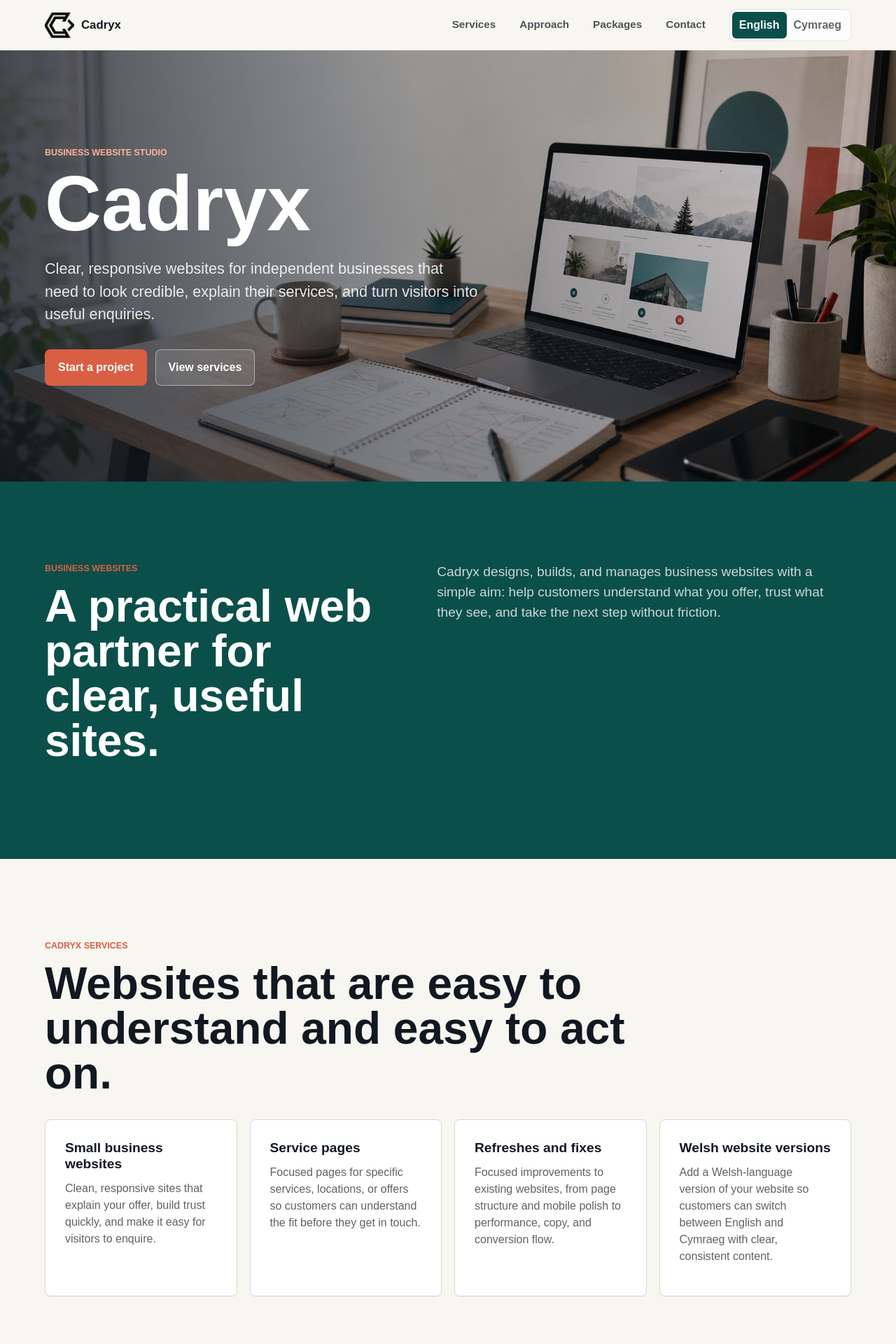
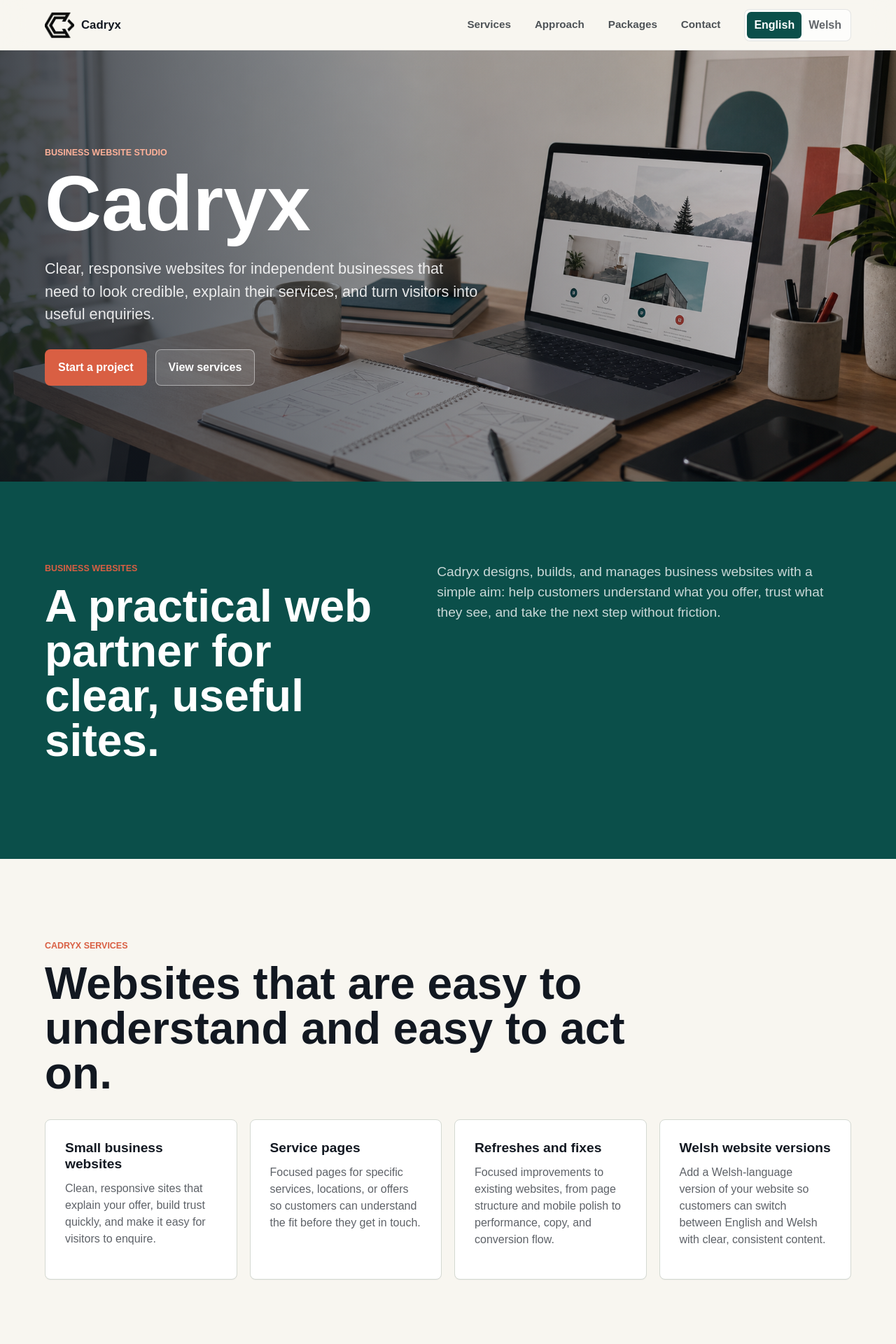
Before and after one commit to OwainS345/Portfolio-Business, a Next.js app: page / in a window 1280 px wide. Shown: the top 1920 px of the page at 70% size. Built offline with nearby package versions, Linux system fonts and the light colour scheme.

Commit message:
feat: add Welsh language options and update text references

```diff
--- a/app/page.jsx
+++ b/app/page.jsx
@@ -7,6 +7,10 @@
 const content = {
   en: {
     languageLabel: "Language",
+    languageOptions: {
+      english: "English",
+      welsh: "Welsh",
+    },
     navLabel: "Primary navigation",
     homeLabel: "Cadryx home",
     nav: {
@@ -48,7 +52,7 @@
         },
         {
           title: "Welsh website versions",
-          text: "Add a Welsh-language version of your website so customers can switch between English and Cymraeg with clear, consistent content.",
+          text: "Add a Welsh-language version of your website so customers can switch between English and Welsh with clear, consistent content.",
         },
       ],
     },
@@ -177,6 +181,10 @@
   },
   cy: {
     languageLabel: "Iaith",
+    languageOptions: {
+      english: "Saesneg",
+      welsh: "Cymraeg",
+    },
     navLabel: "Prif lywio",
     homeLabel: "Hafan Cadryx",
     nav: {
@@ -218,7 +226,7 @@
         },
         {
           title: "Fersiynau Cymraeg o wefannau",
-          text: "Ychwanegu fersiwn Gymraeg o'ch gwefan fel bod cwsmeriaid yn gallu newid rhwng English a Cymraeg gyda chynnwys clir a chyson.",
+          text: "Ychwanegu fersiwn Gymraeg o'ch gwefan fel bod cwsmeriaid yn gallu newid rhwng Saesneg a Cymraeg gyda chynnwys clir a chyson.",
         },
       ],
     },
@@ -378,14 +386,14 @@
               aria-pressed={language === "en"}
               onClick={() => setLanguage("en")}
             >
-              English
+              {copy.languageOptions.english}
             </button>
             <button
               type="button"
               aria-pressed={language === "cy"}
               onClick={() => setLanguage("cy")}
             >
-              Cymraeg
+              {copy.languageOptions.welsh}
             </button>
           </div>
         </div>
```
